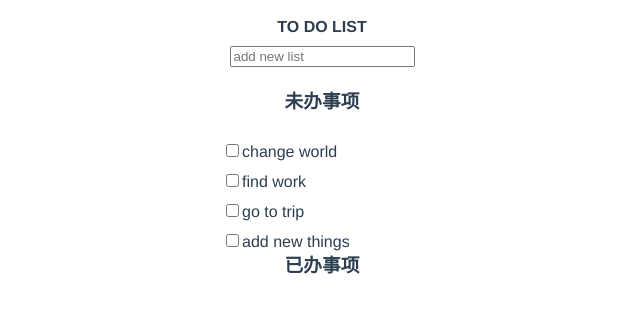
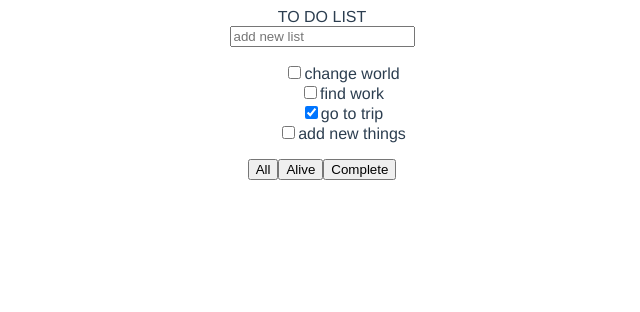
Before and after one commit to luyaopai/vue-todolist, a Vue app in the folder todolist/: page /#/ in a window 1280 px wide. Shown: the top 312 px of the page, without its empty margins (318-958 px from the left). Built offline with nearby package versions, Linux system fonts and the light colour scheme.

Commit message:
父子通信实现todolist

```diff
--- a/todolist/src/App.vue
+++ b/todolist/src/App.vue
@@ -1,8 +1,16 @@
 <template>
   <div id="app">
-    <router-view/>
+    <router-view></router-view>
   </div>
 </template>
+
+<script>
+  export default {
+    name:'app',
+    components:{
+    }
+  }
+</script>
 
 <style lang="less">
 
@@ -27,6 +35,4 @@
   }
 }
 
-
-// @import (less) "./assets/reset.css"
 </style>
--- /dev/null
+++ b/todolist/src/components/All/All.vue
@@ -0,0 +1,43 @@
+<template>
+  <div class="all_container">
+    <ul class="all">
+      <li v-for="(item,index) in param"
+      :key="index">
+      <input type="checkbox"
+      name="item"
+      id="item"
+      v-model="item.isDone"
+      @change="changeDone(item,index)"
+      >
+      <label for="item">{{item.content}}</label>
+      </li>
+    </ul>
+  </div>
+</template>
+
+<script>
+
+export default {
+  name: 'All',
+  props:{
+    param:{
+      type:Array,
+      default:function(){
+        return []
+      }
+    },
+    types:""
+  },
+  methods:{
+    changeDone(item,index){
+      this.$emit('change-done',{'item':item,'index':index})
+    }
+  }
+}
+</script>
+
+<style scoped lang="less">
+.all{
+  list-style: none;
+}
+</style>
--- a/todolist/src/router/index.js
+++ b/todolist/src/router/index.js
@@ -8,16 +8,17 @@ const routes = [
   {
     path: '/',
     name: 'Home',
-    component: Home
+    component: Home,
+    children: [
+      {
+        path: '/all',
+        name: 'All',
+        component: ()=>import('@/components/All/All.vue')
+      }
+    ]
   },
-  // {
-  //   path: '/about',
-  //   name: 'About',
-  //   // route level code-splitting
-  //   // this generates a separate chunk (about.[hash].js) for this route
-  //   // which is lazy-loaded when the route is visited.
-  //   component: () => import(/* webpackChunkName: "about" */ '../views/About.vue')
-  // }
+
+
 ]
 
 const router = new VueRouter({
--- a/todolist/src/views/Home.vue
+++ b/todolist/src/views/Home.vue
@@ -10,85 +10,86 @@
         @keyup.enter="addNew"
       >
     </div>
-    <div>
-      <h3>未办事项</h3>
-      <ul class="list_container">
-        <li v-for="(item,index) in list"
-         v-bind:key="item+index"
-        >
-          <input type="checkbox"
-           :id="item"
-           :value="item"
-           v-model="checkLists"
-           @change="changeDone(index)"
-          >
-          <label :for="item">{{item}}</label>
-        </li>
-      </ul>
-    </div>
-    <div>
-      <h3>已办事项</h3>
-      <ul class="list_container">
-        <li v-for="(item,index) in checkLists"
-         v-bind:key="index+item"
-        >
-          <input type="checkbox"
-           :id="item"
-           :value="item"
-           v-model="checkLists"
-           @change="changeDonot(item)"
-          >
-          <label :for="item">{{item}}</label>
-        </li>
-      </ul>
-    </div>
+    <All v-if="type==='all'"
+     :param="list"
+     types="all"
+     @change-done="changeDone"
+    />
+    <All v-if="type==='alive'"
+     :param="aliveList"
+     types="alive"
+    />
+    <All v-if="type==='complete'"
+     :param="completeList"
+     types="complete"
+    />
+    <button @click="linkToAll('all')">All</button>
+    <button @click="linkToAll('alive')">Alive</button>
+    <button @click="linkToAll('complete')">Complete</button>
   </div>
 </template>
 
 <script>
-
+import All from "@/components/All/All.vue"
 export default {
   name: 'Home',
-  data(){
-    return{
-      list:["change world","find work","go to trip","add new things"],
+  components: {
+    'All':All
+  },
+  data() {
+    return {
+      list:[
+        {
+          content:"change world",
+          isDone:false
+        },{
+          content:"find work",
+          isDone:false
+        },{
+          content:"go to trip",
+          isDone:true
+        },{
+          content:"add new things",
+          isDone:false
+        }
+      ],
       message:'',
-      checkLists:[]
+      type: 'all'
     }
+  },
+  computed:{
+    aliveList(){
+      return this.list.filter(item=>
+        !item.isDone
+      )
+    },
+    completeList(){
+      return this.list.filter(item=>
+        item.isDone
+      )
+    },
   },
   methods:{
     addNew(){
-      this.list.push(this.message)
+      this.list.push({content:this.message,isDone:false})
       this.message=""
     },
-    changeDone(index){
-      this.list.splice(index,1)
+    linkToAll(type){
+      this.type=type
+      this.params
     },
-    changeDonot(item){
-      this.list.push(item)
+    changeDone(e){
+      const i = e.index
+      if(e.item.isDone){
+        this.list[i].isDone = true
+      } else {
+        this.list[i].isDone = false
+      }
+      console.log(e)
     }
   }
-
 }
 </script>
 
-<style scoped lang="less">
-.home {
-  .title {
-    padding: 10px;
-    font-weight: 600;
-  }
-  .list_container {
-    width: 200px;
-    height: 100px;
-    margin: auto;
-    padding: 0;
-    li {
-      list-style: none;
-      text-align: left;
-      padding-top: 10px;
-    }
-}
-
-}
+<style scoped>
 </style>
```
Also changed, not shown: 1 other file (tests, documents, lock files or other folders).
